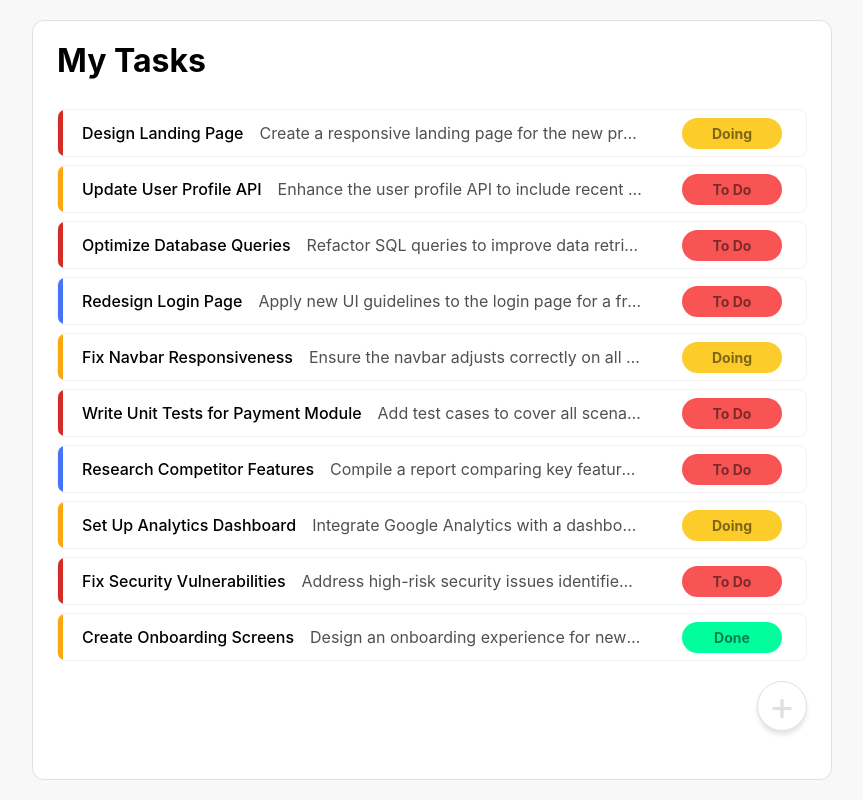
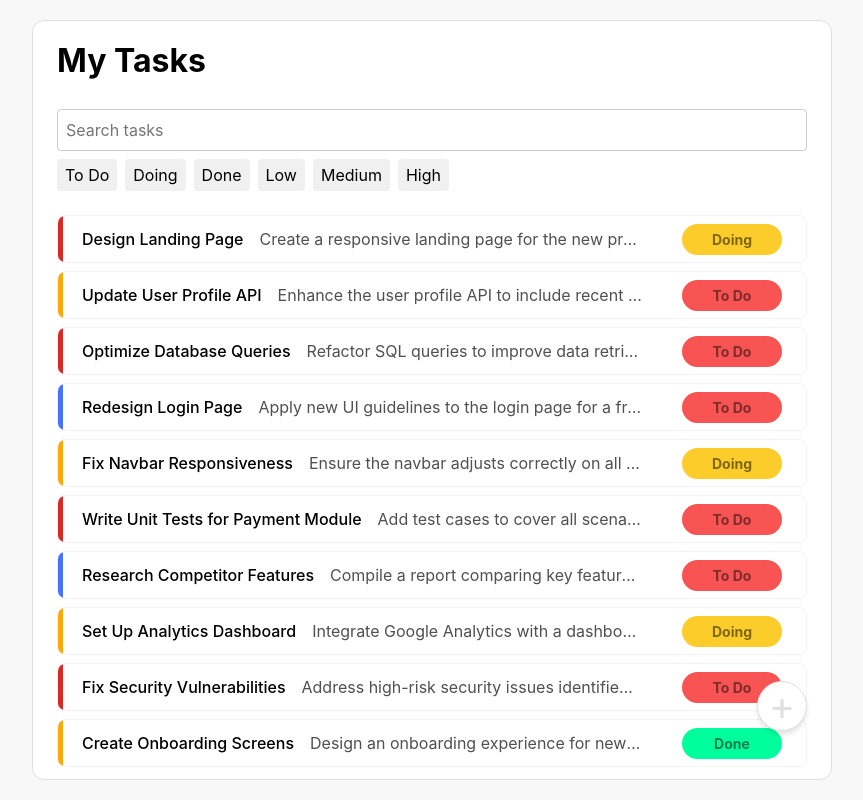
Before and after one commit to AdhamUsama25/tasks-manager, a React (Vite) app: page / in a window 1280 px wide. Shown: the whole page, without its empty margins (208-1071 px from the left). Built offline with nearby package versions, Linux system fonts and the light colour scheme.

Commit message:
filtering and searching

```diff
--- a/src/components/TasksList/TasksList.module.css
+++ b/src/components/TasksList/TasksList.module.css
@@ -5,3 +5,45 @@
     margin: 8px 0;
   }
 }
+
+.Filtering {
+  display: flex;
+  flex-direction: column;
+  gap: 8px;
+  margin-bottom: 24px;
+
+  & input {
+    width: 100%;
+    padding: 8px;
+    border: 1px solid #ccc;
+    border-radius: 4px;
+
+    &:focus {
+      outline: none;
+      border-color: var(--low-priority-color);
+    }
+  }
+
+  & .FilterButtonsContainer {
+    width: 100%;
+    display: flex;
+    gap: 8px;
+    & button {
+      padding: 4px 8px;
+      border: none;
+      border-radius: 4px;
+      background-color: #f0f0f0;
+
+      cursor: pointer;
+      transition: background-color 0.3s;
+      &:hover {
+        background-color: #e0e0e0;
+      }
+
+      &.active {
+        background-color: var(--low-priority-color);
+        color: white;
+      }
+    }
+  }
+}
--- a/src/components/TasksList/TasksList.tsx
+++ b/src/components/TasksList/TasksList.tsx
@@ -1,14 +1,90 @@
 import Task from "../Task/Task";
 import classes from "./TasksList.module.css";
 import { useAppSelector } from "../../redux/hooks";
+import { useState } from "react";
+import { type TaskState, type TaskPriority } from "../../types/tasks.types";
 
 const TasksList = () => {
   const tasks = useAppSelector((state) => state.tasksReducer.tasks);
-  const undoneTasks = tasks.filter((task) => task.state !== "done");
-  const doneTasks = tasks.filter((task) => task.state === "done");
+  const [searchToken, setSearchToken] = useState("");
+  const [statusFilters, setStatusFilters] = useState<Set<TaskState>>(new Set());
+  const [priorityFilters, setPriorityFilters] = useState<Set<TaskPriority>>(
+    new Set()
+  );
+
+  const toggleFilters = (value: TaskState | TaskPriority) => {
+    if (value === "todo" || value === "doing" || value === "done") {
+      setStatusFilters((prev) => {
+        const newFilters = new Set(prev);
+        if (newFilters.has(value)) {
+          newFilters.delete(value);
+        } else {
+          newFilters.add(value);
+        }
+        return newFilters;
+      });
+    }
+    if (value === "low" || value === "medium" || value === "high") {
+      setPriorityFilters((prev) => {
+        const newFilters = new Set(prev);
+        if (newFilters.has(value)) {
+          newFilters.delete(value);
+        } else {
+          newFilters.add(value);
+        }
+        return newFilters;
+      });
+    }
+  };
+  const filtersButtons = [
+    { name: "To Do", value: "todo" as TaskState },
+    { name: "Doing", value: "doing" as TaskState },
+    { name: "Done", value: "done" as TaskState },
+    { name: "Low", value: "low" as TaskPriority },
+    { name: "Medium", value: "medium" as TaskPriority },
+    { name: "High", value: "high" as TaskPriority },
+  ];
+
+  const filteredTasks = tasks.filter((task) => {
+    const matchesSearch = task.title
+      .toLowerCase()
+      .includes(searchToken.toLowerCase());
+    const matchesState = !statusFilters.size || statusFilters.has(task.state);
+    const matchesPriority =
+      !priorityFilters.size || priorityFilters.has(task.priority);
+
+    return matchesSearch && matchesState && matchesPriority;
+  });
+
+  const undoneTasks = filteredTasks.filter((task) => task.state !== "done");
+  const doneTasks = filteredTasks.filter((task) => task.state === "done");
 
   return (
     <>
+      <div className={classes.Filtering}>
+        <input
+          type="text"
+          placeholder="Search tasks"
+          value={searchToken}
+          onChange={(e) => setSearchToken(e.target.value)}
+        />
+        <div className={classes.FilterButtonsContainer}>
+          {filtersButtons.map((filter) => (
+            <button
+              className={
+                statusFilters.has(filter.value as TaskState) ||
+                priorityFilters.has(filter.value as TaskPriority)
+                  ? classes.active
+                  : ""
+              }
+              key={filter.name}
+              onClick={() => toggleFilters(filter.value)}
+            >
+              {filter.name}
+            </button>
+          ))}
+        </div>
+      </div>
       <ul className={classes.TasksList}>
         {undoneTasks.map((task) => (
           <li key={task.id}>
--- a/src/data/tasks.data.ts
+++ b/src/data/tasks.data.ts
@@ -2,15 +2,15 @@ import { ITask } from "../types/tasks.types";
 
 export const dummyTasks: ITask[] = [
     {
-        id: 1,
+        id: "1",
         image: "https://example.com/images/task1.jpg",
         title: "Design Landing Page",
         description: "Create a responsive landing page for the new product launch.",
-        priority:"high",
+        priority: "high",
         state: "doing"
     },
     {
-        id: 2,
+        id: "2",
         image: "https://example.com/images/task2.jpg",
         title: "Update User Profile API",
         description: "Enhance the user profile API to include recent activity tracking.",
@@ -18,7 +18,7 @@ export const dummyTasks: ITask[] = [
         state: "todo"
     },
     {
-        id: 3,
+        id: "3",
         image: "https://example.com/images/task3.jpg",
         title: "Optimize Database Queries",
         description: "Refactor SQL queries to improve data retrieval speed by 20%.",
@@ -26,7 +26,7 @@ export const dummyTasks: ITask[] = [
         state: "todo"
     },
     {
-        id: 4,
+        id: "4",
         image: "https://example.com/images/task4.jpg",
         title: "Redesign Login Page",
         description: "Apply new UI guidelines to the login page for a fresh look.",
@@ -34,7 +34,7 @@ export const dummyTasks: ITask[] = [
         state: "todo"
     },
     {
-        id: 5,
+        id: "5",
         image: "https://example.com/images/task5.jpg",
         title: "Fix Navbar Responsiveness",
         description: "Ensure the navbar adjusts correctly on all mobile devices.",
@@ -42,7 +42,7 @@ export const dummyTasks: ITask[] = [
         state: "doing"
     },
     {
-        id: 6,
+        id: "6",
         image: "https://example.com/images/task6.jpg",
         title: "Write Unit Tests for Payment Module",
         description: "Add test cases to cover all scenarios in the payment processing module.",
@@ -50,7 +50,7 @@ export const dummyTasks: ITask[] = [
         state: "todo"
     },
     {
-        id: 7,
+        id: "7",
         image: "https://example.com/images/task7.jpg",
         title: "Create Onboarding Screens",
         description: "Design an onboarding experience for new users on the mobile app.",
@@ -58,7 +58,7 @@ export const dummyTasks: ITask[] = [
         state: "done"
     },
     {
-        id: 8,
+        id: "8",
         image: "https://example.com/images/task8.jpg",
         title: "Research Competitor Features",
         description: "Compile a report comparing key features with industry competitors.",
@@ -66,7 +66,7 @@ export const dummyTasks: ITask[] = [
         state: "todo"
     },
     {
-        id: 9,
+        id: "9",
         image: "https://example.com/images/task9.jpg",
         title: "Set Up Analytics Dashboard",
         description: "Integrate Google Analytics with a dashboard to monitor user activity.",
@@ -74,7 +74,7 @@ export const dummyTasks: ITask[] = [
         state: "doing"
     },
     {
-        id: 10,
+        id: "10",
         image: "https://example.com/images/task10.jpg",
         title: "Fix Security Vulnerabilities",
         description: "Address high-risk security issues identified in the recent audit.",
```
